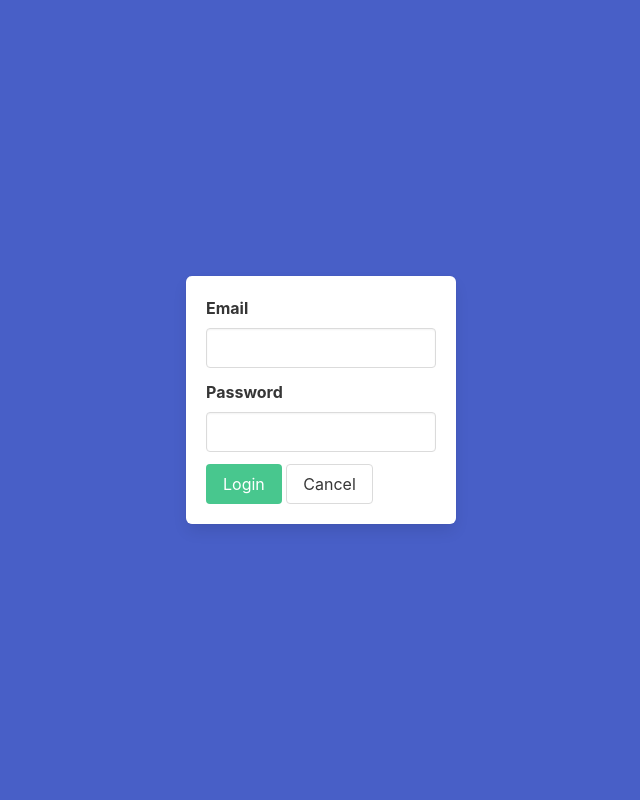
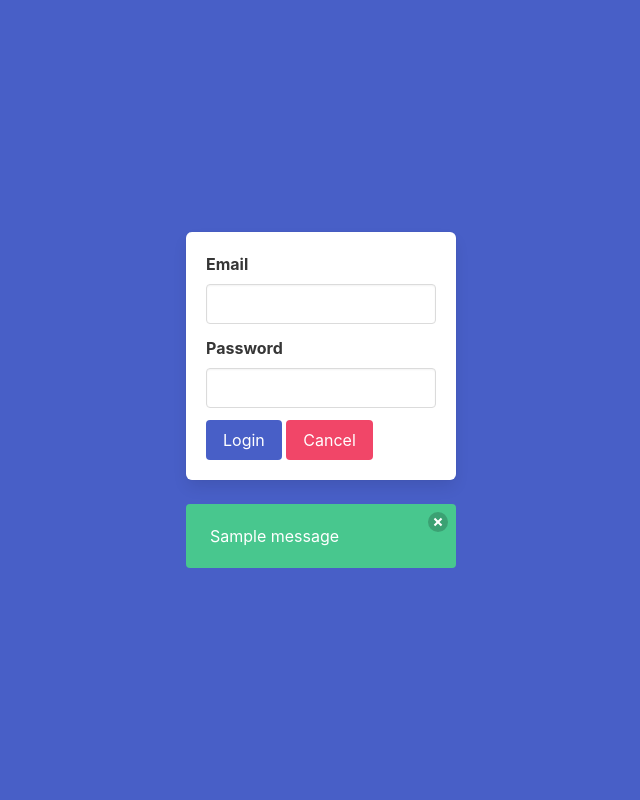
Before and after one commit to ayushsubedi/cheersAI, a Flask app: page /login in a window 1280 px wide. Shown: the whole page, without its empty margins (319-959 px from the left). Run offline with Flask 2, Linux system fonts and the light colour scheme; tables that the repository leaves empty hold one stand-in row (values such as "Sample post"); one stand-in notice (Sample message) is shown; some libraries are stand-ins or nearby versions.

Commit message:
add cancel to login page

```diff
--- a/cheersAI/templates/login.html
+++ b/cheersAI/templates/login.html
@@ -48,14 +48,21 @@
 
 
               <div class="fieldgroup">
-                <button class="button is-success">
-                  Login
-                </button>
-                <button class="button">
-                    Cancel
-                </button>
+                {{form.submit(class='button is-link')}}
+                <a href="/" class="button is-danger">Cancel</a>
               </div>
             </form>
+
+            {% with messages=get_flashed_messages(with_categories=true) %}
+        {% if messages %}
+          {% for category, message in messages %}
+            <div class="notification is-{{category}}">
+              <button class="delete" onclick="this.parentElement.style.display='none'" ></button>
+              {{ message }}
+            </div>
+          {% endfor %}
+        {% endif %}
+        {% endwith %}
           </div>
         </div>
       </div>
--- a/cheersAI/users_routes.py
+++ b/cheersAI/users_routes.py
@@ -1,5 +1,5 @@
 from cheersAI import application
-from flask import render_template, request, jsonify, flash, redirect, url_for
+from flask import render_template, request, jsonify, flash, redirect, url_for, session
 from cheersAI.forms import LoginForm, RegisterForm
 from cheersAI.models import User
 from cheersAI import db
@@ -19,9 +19,20 @@ def login():
     if form.validate_on_submit():
         email = request.form['email']
         password = request.form['password']
-        flash (f"Login Successful.", "success")
-        return redirect(url_for('index'))
+        user = User.query.filter_by(email=email).first_or_404()
+        if (user.password==password):
+            flash (f"Login Successful.", "success")
+            return redirect(url_for('index'))
+        else:
+            flash (f"Incorrect username or password.", "danger")
+            return render_template('login.html', form=form)
     return render_template('login.html', form=form)
+
+@application.route('/logout')
+def logout():
+    session.pop('user', None)
+    flash("Logout Successful!")
+    return redirect(url_for('login'))
 
 
 @application.route("/register", methods=['GET', 'POST'])
```
